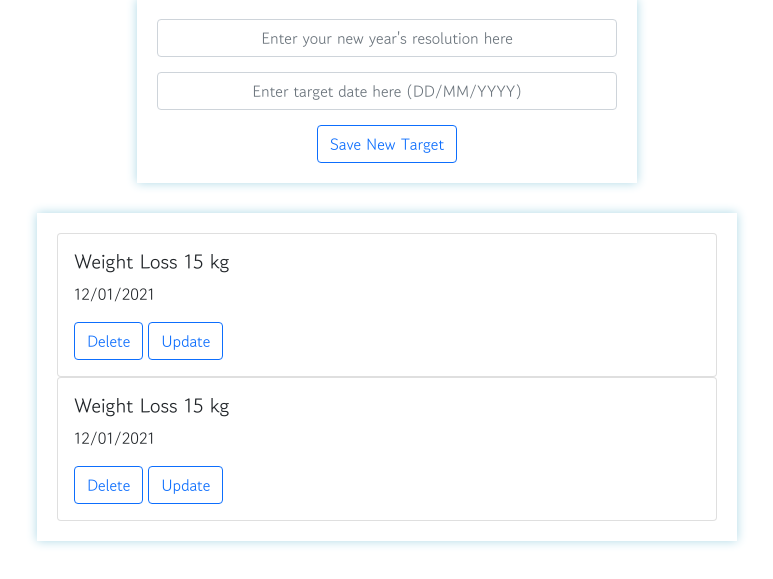
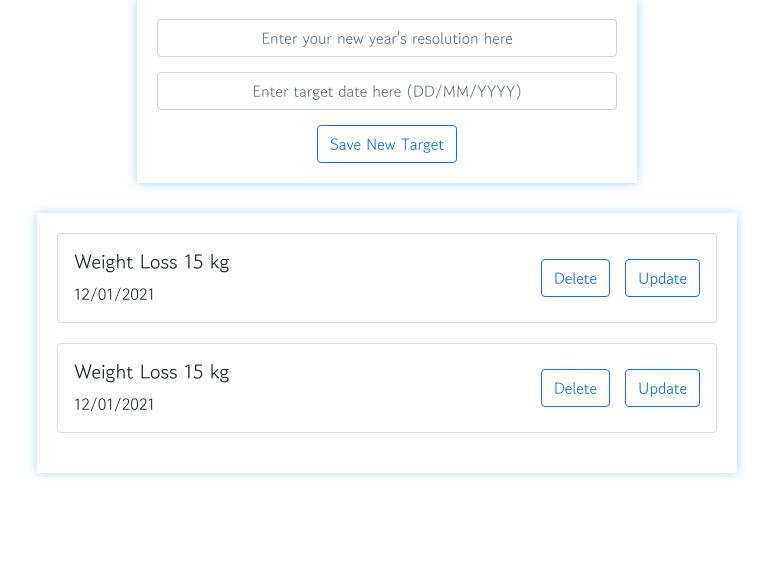
Before and after one commit to salsabilaf19/newyearsresolution, a Flask app: page / in a window 1280 px wide. Shown: the part 221-800 px from the top of the page, without its empty margins (253-1026 px from the left). Run offline with Flask 2, Linux system fonts and the light colour scheme.

Commit message:
Front-end Part 2

```diff
--- a/templates/index.html
+++ b/templates/index.html
@@ -65,26 +65,21 @@
             text-align: center;
         }
 
-        .mybox>li {
+        .mybox > .card {
+            margin-bottom: 20px;
+        }
+
+        .mybox > .card > .card-body {
             display: flex;
             flex-direction: row;
             align-items: center;
-            justify-content: center;
-            margin-bottom: 10px;
-            min-height: 48px;
+            justify-content: space-between;
         }
 
-        .mybox>li>h2 {
-            max-width: 75%;
-            font-size: 20px;
-            font-weight: 500;
-            margin-right: auto;
-            margin-bottom: 0px;
+        .mybox > .card > .card-body > div > button {
+            margin-left: 10px;
         }
 
-        .mybox>li>h2.done {
-            text-decoration: line-through
-        }
     </style>
     <script>
         // $(document).ready(function () {
@@ -184,18 +179,26 @@
     <div class="mybox" id="bucket-list">
         <div class="card">
             <div class="card-body">
+                <div>
                     <h5 class="card-title">Weight Loss 15 kg</h5>
                     <p class="card-text">12/01/2021</p>
+                </div>
+                <div>
                     <button onclick="save_target()" type="button" class="btn btn-outline-primary">Delete</button>
                     <button onclick="save_target()" type="button" class="btn btn-outline-primary">Update</button>
                 </div>
             </div>
+        </div>
         <div class="card">
             <div class="card-body">
+                <div>
                     <h5 class="card-title">Weight Loss 15 kg</h5>
                     <p class="card-text">12/01/2021</p>
+                </div>
+                <div>
                     <button onclick="save_target()" type="button" class="btn btn-outline-primary">Delete</button>
                     <button onclick="save_target()" type="button" class="btn btn-outline-primary">Update</button>
+                </div>
             </div>
         </div>
     </div>
```
Lines whose indentation alone changed are shown as unchanged.
